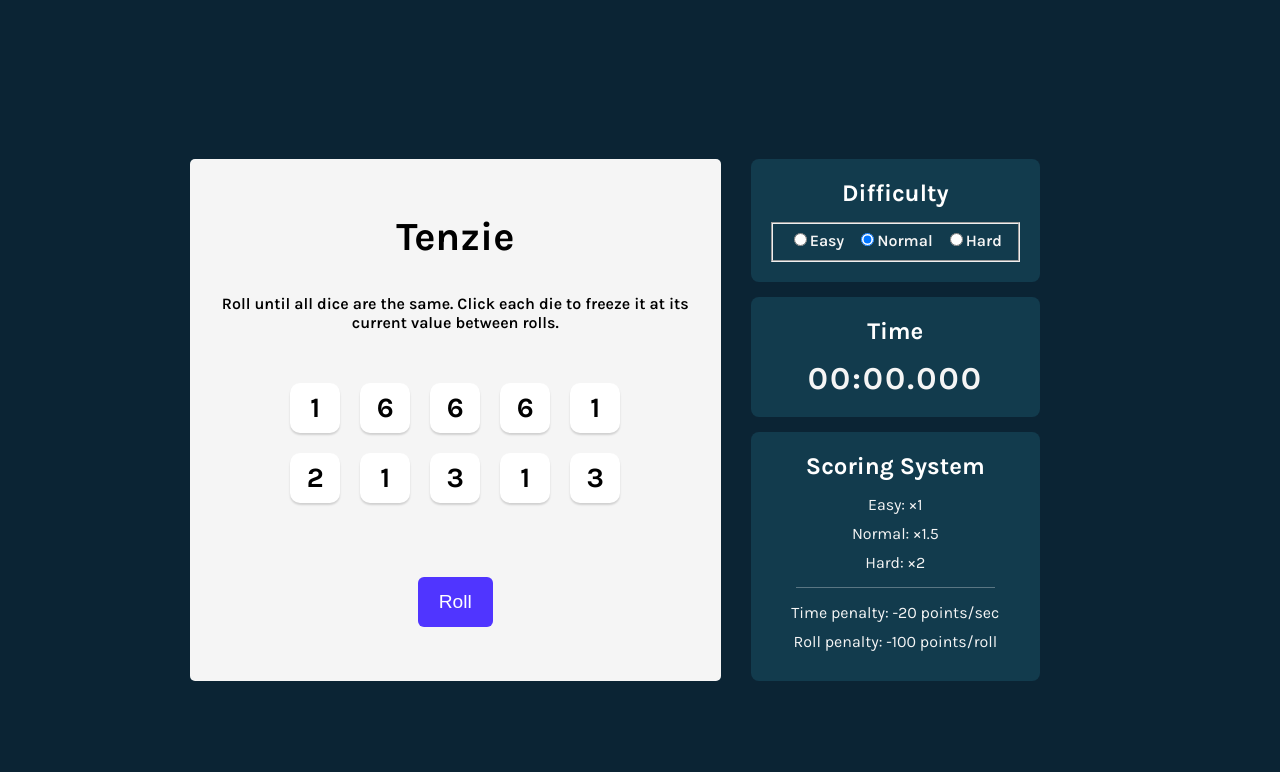
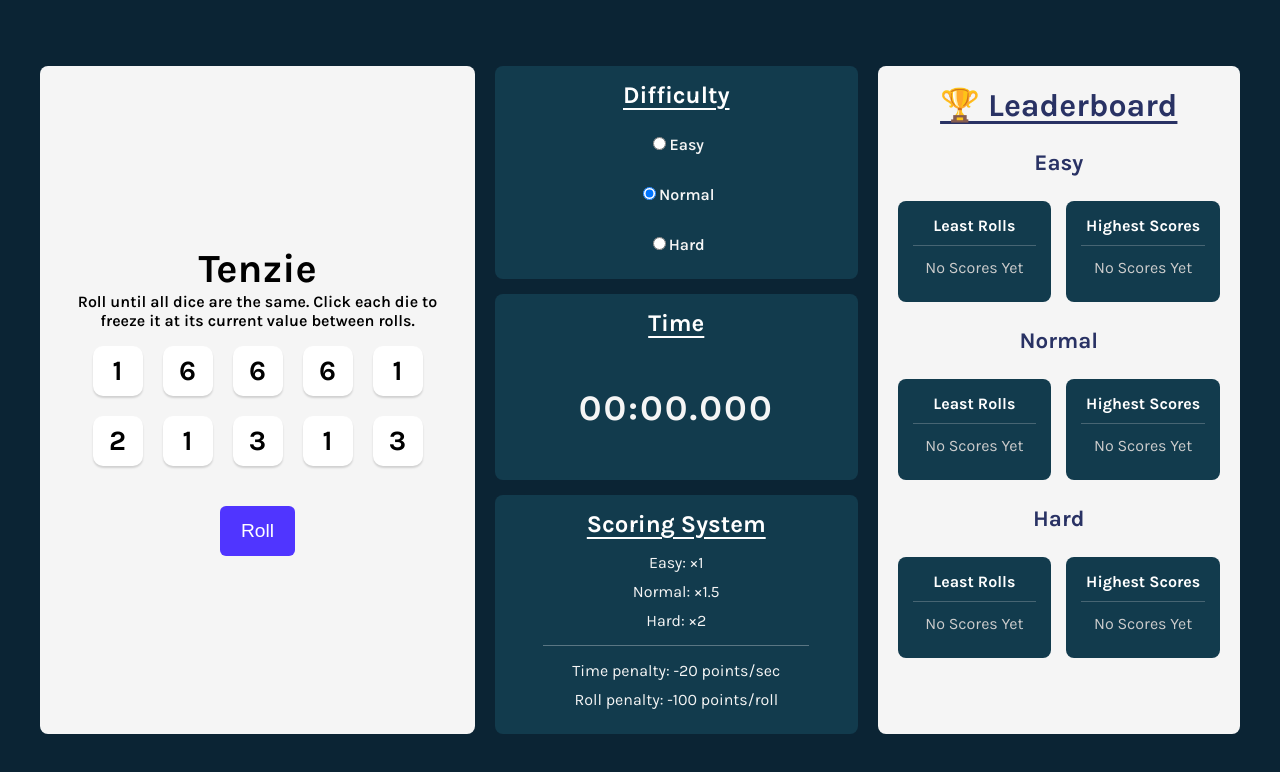
Before and after one commit to TanayUmre/Tenzies-Game, a React (Vite) app: page / in a window 1280 px wide. Shown: the top 772 px of the page. Built offline with nearby package versions, Linux system fonts and the light colour scheme.

Commit message:
Final CSS styling done

```diff
--- a/src/components/css/app.css
+++ b/src/components/css/app.css
@@ -3,27 +3,26 @@
 body {
     margin: 0;
     background-color: #0B2434;
-    padding: 20px;
-    height: 100vh;
+    padding: 15px;
+    min-height: 100vh;
     display: flex;
-    flex-direction: column;
     justify-content: center;
     align-items: center;
     font-family: "Karla",sans-serif;
+    box-sizing: border-box;
 }
 
 div#root {
     width: 100%;
-    max-width: 900px;
+    max-width: 1200px;
 }
 
 main{
     background-color: #F5F5F5;
-    min-height: 400px;
-    border-radius: 5px;
+    border-radius: 8px;
     display:flex;
     flex-direction: column;
-    justify-content: space-evenly;
+    justify-content: center;
     align-items: center;
     padding: 20px;
     box-sizing: border-box;
@@ -31,23 +30,40 @@ main{
 
 .Parent{
     width:100%;
-    max-width:850px;
-    display:flex;
+    display:grid;
     align-items:stretch;
-    justify-content:center;
-    gap:30px;
-}
-
-@media (max-width:700px) {
-    .Parent {
-        flex-direction:column;
-    }
+    grid-template-columns: 1.2fr 1fr 1fr;
+    gap:20px;
 }
 
 .difficulty{
     font-family: "Karla",sans-serif;
     font-weight: 550;
-    margin-bottom: 10px;
+    display: flex;
+    width: 100%;
+    height: 100%;
+    gap: 10px;
+    margin: 0;
+    padding: 0;
+    border: none;
+    flex-direction: column;
+    justify-content: space-evenly;
+}
+
+.difficulty-section{
+    display: flex;
+    flex-direction: column;
+}
+
+.difficulty-section h2{
+    flex-shrink: 0;
+}
+
+.difficulty label{
+    flex: 1;
+    text-align: center;
+    cursor: pointer;
+    padding: 10px 5px;
 }
 
 .timer-section {
@@ -55,10 +71,15 @@ main{
 }
 
 .timer {
-    font-size: 2rem;
+    font-size: 2.25rem;
     font-weight: 700;
-    margin: 0;
+    margin-top: 50px;
     letter-spacing: 2px;
+}
+
+h2{
+    text-decoration: underline;
+    text-underline-offset: 5px  ;
 }
 
 .scoring-section {
@@ -144,13 +165,6 @@ button.roll-dice{
     border: 0;
 }
 
-.difficulty {
-    display: flex;
-    justify-content: center;
-    gap: 12px;
-    margin: 0;
-}
-
 .difficulty label {
     cursor: pointer;
 }
@@ -168,17 +182,18 @@ button.roll-dice{
 }
 
 .game-info {
-    width: 400px;
     display: flex;
     flex-direction: column;
     gap: 15px;
+    min-width: 0;
 }
 
 .info-section {
+    flex: 1;
     background-color: #123B4D;
     color: #F5F5F5;
     border-radius: 8px;
-    padding: 20px;
+    padding: 15px;
     box-sizing: border-box;
 }
 
@@ -188,15 +203,112 @@ button.roll-dice{
     color: #FFFFFF;
 }
 
-@media (max-width:700px) {
-    .Parent {
-        flex-direction: column;
-        align-items: center;
+.leaderboard{
+    width: 100%;
+    height: 100%;
+    margin: 0;
+    min-width: 0;
+    background-color: #f5f5f5;
+    border-radius: 8px;
+    padding: 20px;
+    box-sizing: border-box;
+}
+
+.leaderboard>h2{
+    text-align: center;
+    color: #293264;
+    margin: 0 0 25px;
+    font-size: 2rem;
+}
+
+.leaderboard-diff{
+    margin-bottom: 25px;
+}
+
+.leaderboard-diff>h3{
+    text-align: center;
+    color: #293264;
+    margin: 0 0 25px;
+    font-size: 1.4rem;
+}
+
+.leaderboard-cols{
+    display: grid;
+    grid-template-columns: 1fr 1fr;
+    gap: 15px;
+}
+
+.leaderboard-col{
+    background-color: #123B4D;
+    color: #f5f5f5;
+    border-radius: 8px;
+    padding: 15px;
+}
+
+.leaderboard-entry{
+    display: flex;
+    align-items: center;
+    justify-content: space-between;
+    padding: 10px 5px;
+    border-bottom: 1px solid rgba(225,225,225,0.15);
+}
+
+.leaderboard-entry:last-child{
+    border-bottom: none;
+}
+
+.leaderboard-entry span:first-child{
+    font-size: 1.2rem;
+}
+
+.leaderboard-entry span:last-child{
+    font-weight: 700;
+}
+
+.leaderboard-col>p{
+    text-align: center;
+    margin: 10px 0;
+    color: #cccccc;
+}
+
+.leaderboard-col h4{
+    text-align: center;
+    color: #FFFFFF;
+    margin: 0 0 12px;
+    padding-bottom: 10px;
+    border-bottom: 1px solid rgba(225,225,225,0.25);
+}
+
+.Parent>main,.Parent>.game-info,.Parent>.leaderboard{
+    min-width: 0;
+}
+
+.options{
+    flex:1;
+    display: flex;
+}
+
+@media (max-width:900px) {
+    .Parent{
+        grid-template-columns: 1fr;
+        gap: 20px;
     }
 
-    .Parent > main,
-    .game-info {
+    .Parent>main,.Parent>.game-info,.Parent>.leaderboard{
         width: 100%;
-        max-width: 400px;
+        max-width: 600px;
+        height: auto;
+    }
+
+    .game-info{
+        display: flex;
+    }
+
+    .info-section{
+        flex: none;
+    }
+
+    .leaderboard-cols{
+        grid-template-columns: 1fr;
     }
 }
--- a/src/components/pages/App.jsx
+++ b/src/components/pages/App.jsx
@@ -3,6 +3,8 @@ import Die from "./die"
 import {useState,useRef,useEffect} from "react"
 import {nanoid} from "nanoid"
 import Confetti from "react-confetti-boom"
+import { getleaderboard,addscore } from "../../utils/leaderboard"
+import LeaderBoard from "./LeaderBoard"
 
 export default function App() {
 
@@ -16,19 +18,23 @@ export default function App() {
 
     const [score,setScore]=useState(0);
 
+    const [leaderboard,setleaderboard]=useState(getleaderboard);
+
     const diceCount={easy:8, normal:10, hard:12}[difficulty];
 
     const [rolls,setRolls]=useState(0);
 
-    const gamewon=(dice.every(die=>die.isheld) && dice.every(die=>die.value===dice[0].value));
+    const gamewon=(dice.length>0 && dice.every(die=>die.isheld) && dice.every(die=>die.value===dice[0].value));
 
     const buttonref=useRef(null);
 
     const startTimeRef=useRef(null);
 
+    const hasSavedScored=useRef(false);
+
     useEffect(()=>{
         if(gamewon){
-            buttonref.current.focus();
+            buttonref.current?.focus();
         }
     },[gamewon]);
 
@@ -39,6 +45,7 @@ export default function App() {
         setRolls(0);
         setScore(0);
         startTimeRef.current=null;
+        hasSavedScored.current=false;
     },[diceCount]);
 
     useEffect(()=>{
@@ -53,10 +60,16 @@ export default function App() {
     },[timerRunning])
 
     useEffect(()=>{
-        if(gamewon)
+        if(gamewon && !hasSavedScored.current)
         {
+            hasSavedScored.current=true;
             setTimerRunning(false);
-            setScore(calcScore());
+            const finscore=calcScore();
+            setScore(finscore);
+            const updated=addscore(
+                difficulty,rolls,finscore
+            );
+            setleaderboard(updated);
         }
     },[gamewon]);
 
@@ -92,6 +105,7 @@ export default function App() {
             setRolls(0);
             setScore(0);
             startTimeRef.current=null;
+            hasSavedScored.current=false;
         }
     }
 
@@ -161,7 +175,8 @@ export default function App() {
             <section className="game-info">
                 <div className="info-section difficulty-section">
                     <h2>Difficulty</h2>
-                    <fieldset className={`difficulty ${difficulty}`}>
+                    <div className="options">
+                        <fieldset className={`difficulty`}>
                             <label>
                                 <input
                                     type="radio"
@@ -194,9 +209,10 @@ export default function App() {
                             </label>
                         </fieldset>
                     </div>
+                </div>
 
                 <div className="info-section timer-section">
-                    <h2>Time</h2>
+                    <h2 className="timerh2">Time</h2>
                     <p className="timer">{formattime(time)}</p>
                 </div>
 
@@ -210,6 +226,7 @@ export default function App() {
                     <p>Roll penalty: -100 points/roll</p>
                 </div>
             </section>
+            <LeaderBoard leaderboard={leaderboard}/>
         </div>
     )
 }
--- /dev/null
+++ b/src/components/pages/LeaderBoard.jsx
@@ -0,0 +1,40 @@
+export default function LeaderBoard({leaderboard}){
+    const diff=["easy","normal","hard"];
+    return (
+        <section className="leaderboard">
+            <h2>🏆 Leaderboard</h2>
+            {diff.map(difficulty=>{
+                const data=leaderboard[difficulty];
+                return (
+                    <div className="leaderboard-diff" key={difficulty}>
+                        <h3>{difficulty.charAt(0).toUpperCase()+difficulty.slice(1)}</h3>
+                        <div className="leaderboard-cols">
+                            <div className="leaderboard-col">
+                                <h4>Least Rolls</h4>
+                                {data.leastRolls.length===0?(<p>No Scores Yet</p>):(
+                                    data.leastRolls.map((entry,index)=>(
+                                        <div className="leaderboard-entry" key={index}>
+                                            <span>{index===0?"🥇":index===1?"🥈":"🥉"}</span>
+                                            <span>{entry.rolls} rolls</span>
+                                        </div>
+                                    ))
+                                )}
+                            </div>
+                            <div className="leaderboard-col">
+                                <h4>Highest Scores</h4>
+                                {data.highestScore.length===0?(<p>No Scores Yet</p>):(
+                                    data.highestScore.map((entry,index)=>(
+                                        <div className="leaderboard-entry" key={index}>
+                                            <span>{index===0?"🥇":index===1?"🥈":"🥉"}</span>
+                                            <span>{entry.score}</span>
+                                        </div>
+                                    ))
+                                )}
+                            </div>
+                        </div>
+                    </div>
+                );
+            })}
+        </section>
+    );
+}
--- /dev/null
+++ b/src/utils/leaderboard.js
@@ -0,0 +1,60 @@
+const storagek="tenziesleaderboard";
+const defboard={
+    easy:{
+        leastRolls:[],
+        highestScore:[]
+    },
+    normal:{
+        leastRolls:[],
+        highestScore:[]
+    },
+    hard:{
+        leastRolls:[],
+        highestScore:[]
+    }
+}
+
+export function getleaderboard(){
+    const stored=localStorage.getItem(storagek);
+    if(!stored){
+        return defboard;
+    }
+    try{
+        return JSON.parse(stored);
+    }catch{
+        return defboard;
+    }
+}
+
+export function addscore(diff,rolls,score){
+    const leaderboard=getleaderboard();
+    const entry={
+        rolls,
+        score
+    };
+
+    const leastRolls=[
+        ...leaderboard[diff].leastRolls,
+        entry
+    ].sort((a,b)=>a.rolls-b.rolls).slice(0,3);
+
+    const highestScore=[
+        ...leaderboard[diff].highestScore,
+        entry
+    ].sort((a,b)=>b.score-a.score).slice(0,3);
+
+    const updateleaderboard={
+        ...leaderboard,
+        [diff]:{
+            leastRolls,
+            highestScore
+        }
+    };
+
+    localStorage.setItem(
+        storagek,
+        JSON.stringify(updateleaderboard)
+    );
+
+    return updateleaderboard;
+}
```
Lines whose indentation alone changed are shown as unchanged.
